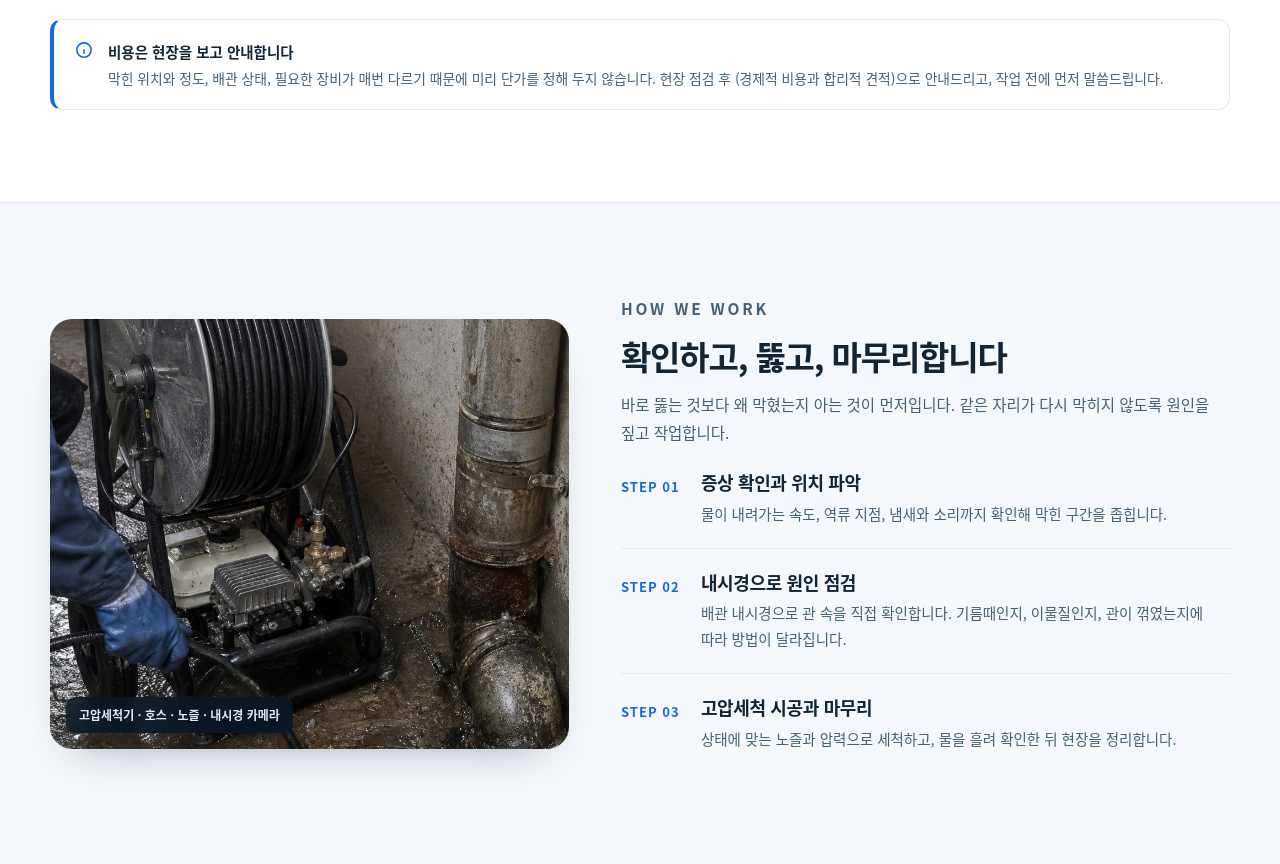
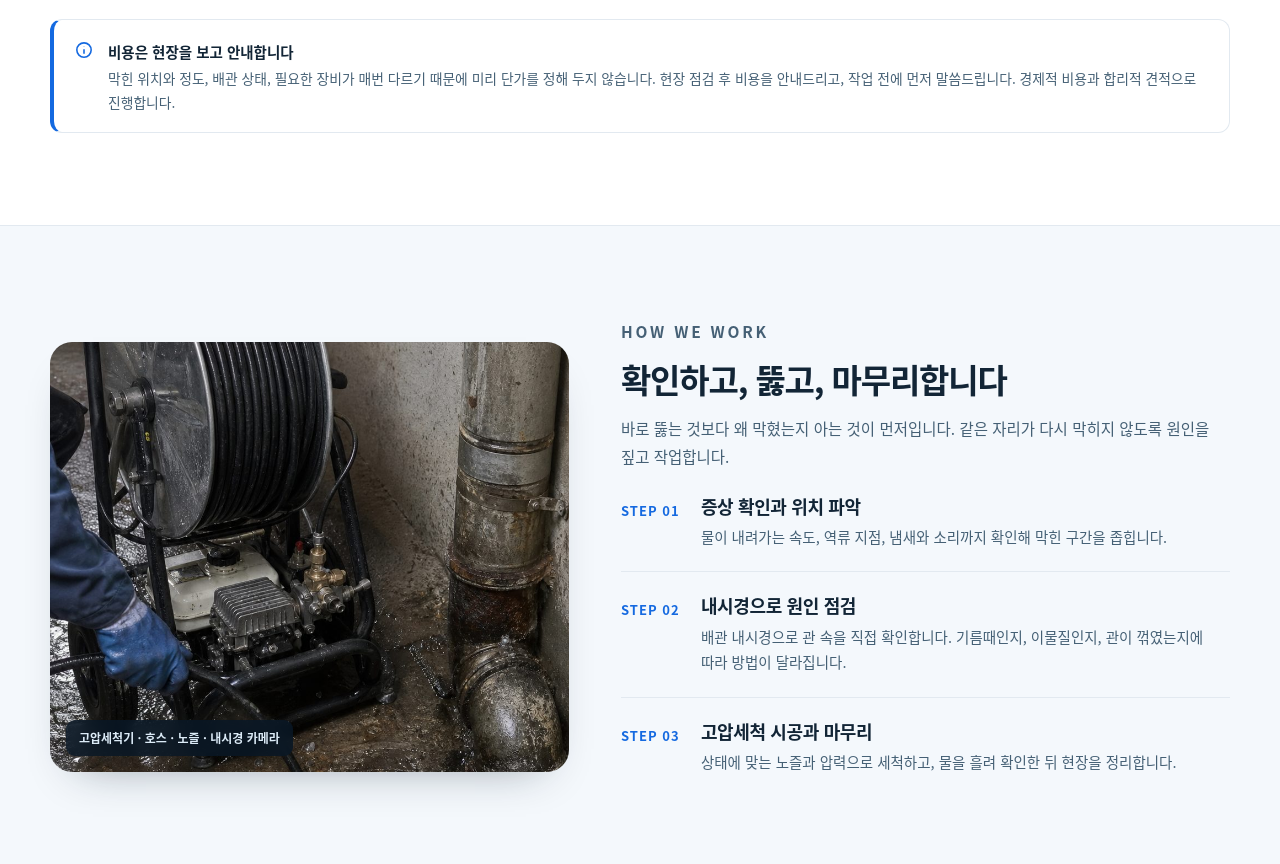
Before and after one commit to yune68q-jpg/Under, a plain HTML site: page index.html in a window 1280 px wide. Shown: the part 1772-2636 px from the top of the page. Drawn offline with Linux system fonts and the light colour scheme.

Commit message:
비용 안내 박스 끝에 '경제적 비용과 합리적 견적으로 진행합니다.' 추가

```diff
--- a/index.html
+++ b/index.html
@@ -814,7 +814,7 @@
         <svg aria-hidden="true"><use href="#i-info"/></svg>
         <div>
           <b>비용은 현장을 보고 안내합니다</b>
-          <p>막힌 위치와 정도, 배관 상태, 필요한 장비가 매번 다르기 때문에 미리 단가를 정해 두지 않습니다. 현장 점검 후 (경제적 비용과 합리적 견적)으로 안내드리고, 작업 전에 먼저 말씀드립니다.</p>
+          <p>막힌 위치와 정도, 배관 상태, 필요한 장비가 매번 다르기 때문에 미리 단가를 정해 두지 않습니다. 현장 점검 후 비용을 안내드리고, 작업 전에 먼저 말씀드립니다. 경제적 비용과 합리적 견적으로 진행합니다.</p>
         </div>
       </div>
     </div>
```
